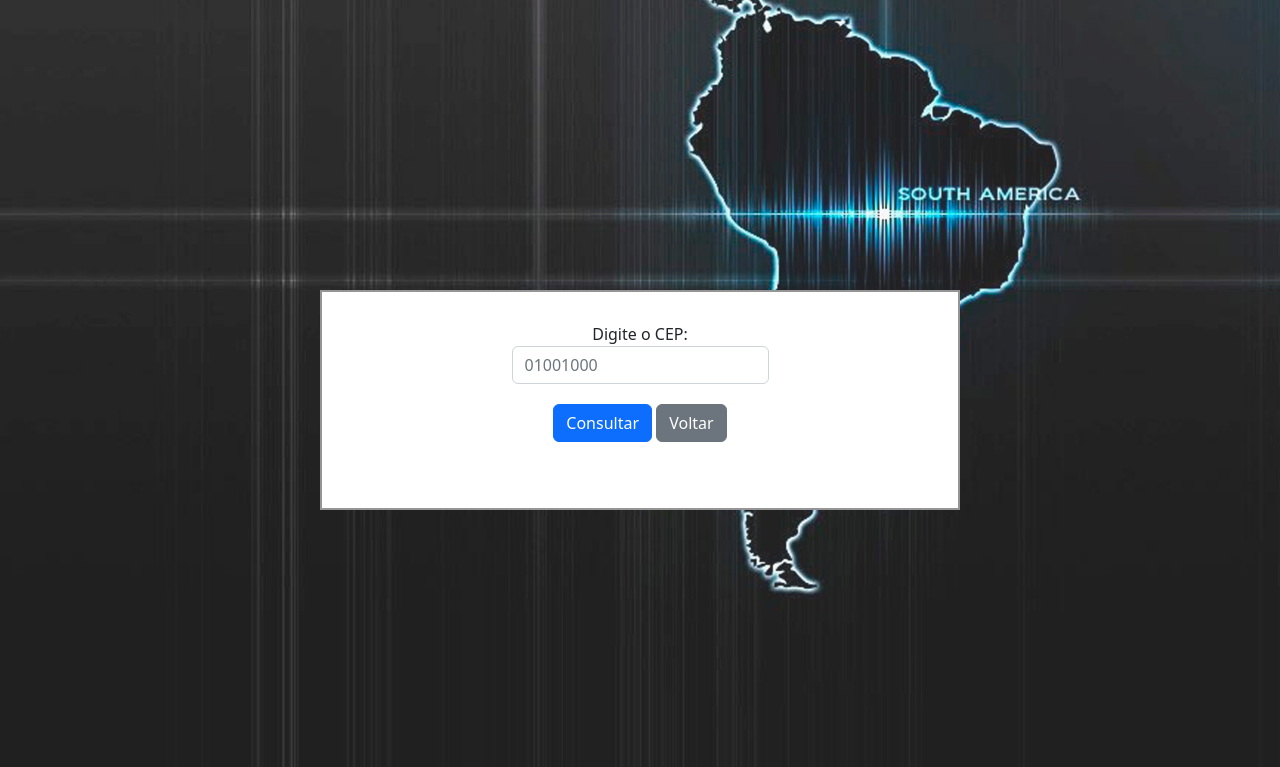
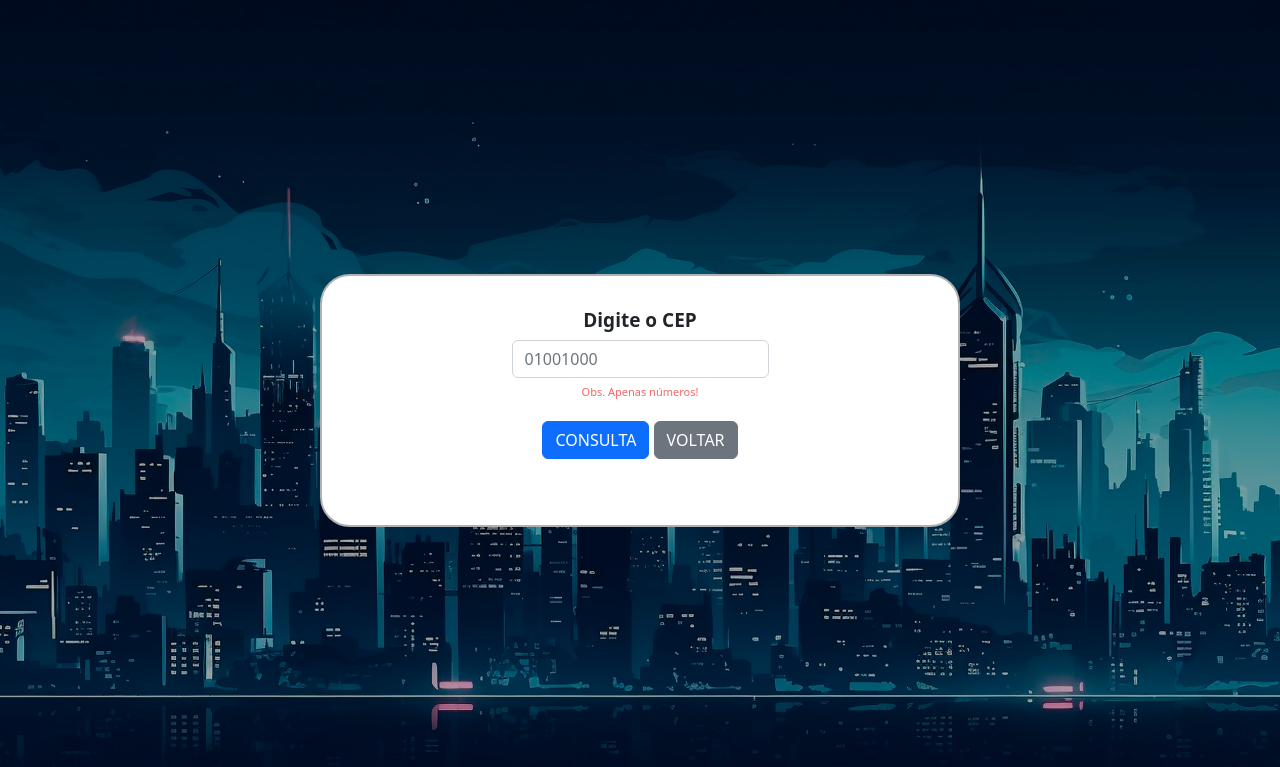
Before and after one commit to Roberto-A-F-Faria-JR/projetoConsultarCEP, a PHP site: page /app/view/searchCEP.php in a window 1280 px wide. Shown: the top 767 px of the page. Run offline with PHP 8.4, Linux system fonts and the light colour scheme; some libraries are stand-ins or nearby versions.

Commit message:
Quarto commit
Final do projeto

```diff
--- a/app/view/searchCEP.php
+++ b/app/view/searchCEP.php
@@ -11,7 +11,6 @@
   <script src="https://cdn.jsdelivr.net/npm/bootstrap@5.2.3/dist/js/bootstrap.bundle.min.js" integrity="sha384-kenU1KFdBIe4zVF0s0G1M5b4hcpxyD9F7jL+jjXkk+Q2h455rYXK/7HAuoJl+0I4" crossorigin="anonymous"></script>
   <script src="https://ajax.googleapis.com/ajax/libs/jquery/3.7.1/jquery.min.js"></script>
   <script src="https://cdn.jsdelivr.net/npm/sweetalert2@11"></script>
-  <script src="https://cdnjs.cloudflare.com/ajax/libs/jquery.inputmask/5.0.7-beta.14/jquery.inputmask.min.js"></script>
 </head>
 
 <body>
@@ -22,17 +21,17 @@
           <form class="form g-3">
 
             <div class="col-auto">
-              <label for="numberCEP" class="label-control" id="labelNumberCEP">Digite o CEP:</label>
+              <label for="numberCEP" class="label-control" id="labelNumberCEP">Digite o CEP</label>
               <input type="number" class="form-control" id="numberCEP" name="numberCEP" placeholder="01001000" oninput="validarNumero(this)">
+              <p id="textObs">Obs. Apenas números!</p>
             </div>
 
             <div class="col-auto">
-              <button type="button" id="submit" class="btn btn-primary mb-3">Consultar</button>
-              <a href="../../index.php" class="btn btn-secondary mb-3">Voltar</a>
+              <button type="button" id="submit" class="btn btn-primary mb-3">CONSULTA</button>
+              <a href="../../index.php" class="btn btn-secondary mb-3">VOLTAR</a>
             </div>
 
             <div id="divResponse"></div>
-
           </form>
         </div>
       </div>
--- a/assets/css/style.css
+++ b/assets/css/style.css
@@ -15,13 +15,13 @@ input::-webkit-inner-spin-button {
 #title {
   color: white;
   font-weight: bold;
-  -webkit-text-stroke: 2px #959595;
+  -webkit-text-stroke: 2px #555555;
 }
 
 #sizeImg {
   width: 40rem;
   border-radius: 70px;
-  border: 2px solid #959595;
+  border: 2px solid #b1b1b1;
   margin-top: 50px;
 }
 
@@ -39,15 +39,24 @@ form{
   justify-content: center;
   align-items: center;
   background-color: white;
-  border: 2px solid #959595;
+  border: 2px solid #b1b1b1;
   width: 40rem;
   gap: 20px;
   padding: 30px;
+  border-radius: 30px;
 }
 
-.labelNumberCEP{
+#labelNumberCEP{
   font-size: 19px;
   font-weight: bolder;
+  margin-bottom: 6px;
+}
+
+#textObs{
+  font-size: 11px;
+  color: rgb(241, 103, 103);
+  margin-top: 6px;
+  margin-bottom: 0px;
 }
 
 #divResponse{
--- a/assets/js/main.js
+++ b/assets/js/main.js
@@ -4,8 +4,6 @@ function validarNumero(input) {
 
 $("#submit").on("click", function () {
   var numberCEP = $("#numberCEP").val();
-
-  console.log(numberCEP);
 
   $.ajax({
     method: "POST",
@@ -17,16 +15,19 @@ $("#submit").on("click", function () {
     success: function (data) {
       if (data != null) {
         var html = "<h4>O CEP consultado é:</h4>";
+
         $.each(data, function (i, v) {
           if (v != "") {
             html += "<div>";
-              html += "<b>"+i+"</b>: "+v;
+            html += "<b>" + i + "</b>: " + v;
             html += "</div>";
           }
         });
 
         $("#divResponse").html(html);
       } else {
+        $("#divResponse").html("");
+
         const Toast = Swal.mixin({
           toast: true,
           position: "top-end",
@@ -38,6 +39,7 @@ $("#submit").on("click", function () {
             toast.onmouseleave = Swal.resumeTimer;
           },
         });
+
         Toast.fire({
           icon: "error",
           title: "CEP não encontrado !!",
```
Also changed, not shown: README.md, app/model/viaCEP.php (line endings or trailing spaces), assets/img/SouthAmerica.png, index.php (line endings or trailing spaces).
